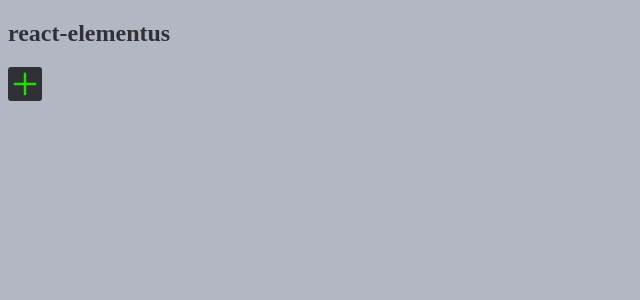
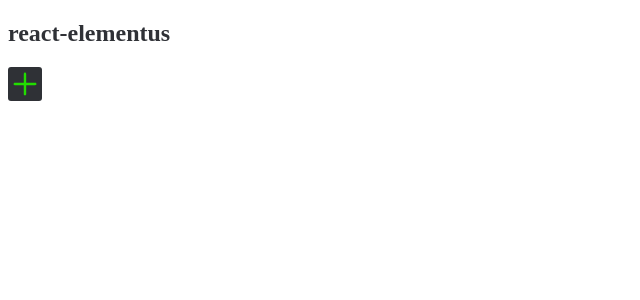
Before and after one commit to AlenJakob/reactelement, a React (Vite) app: page / in a window 1280 px wide. Shown: the top 300 px of the page, without its empty margins (0-640 px from the left). Built offline with nearby package versions, Linux system fonts and the light colour scheme.

Commit message:
in progress

```diff
--- a/src/index.scss
+++ b/src/index.scss
@@ -1,6 +1,6 @@
 @import './styles/variables.scss';
 
 body {
-	background-color: $cadet-blue;
+	// background-color: $cadet-blue;
 	color: $dark-charcoal;
 }
```
Also changed, not shown: src/helpers/consts.ts (added).
